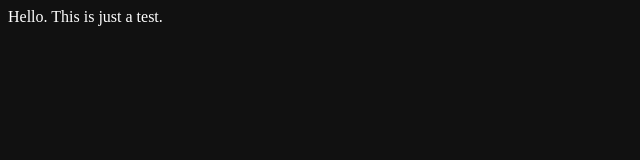
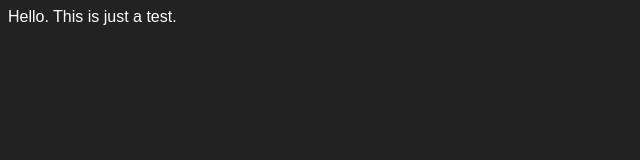
Before and after one commit to MakkusuOtaku/makkusuotaku.github.io, a plain HTML site: page index.html in a window 1280 px wide. Shown: the whole page, without its empty margins (0-640 px from the left). Drawn offline with Linux system fonts and the light colour scheme.

Commit message:
Changed font

```diff
--- a/index.html
+++ b/index.html
@@ -6,6 +6,7 @@
         <link rel="icon" href="icon.png">
         <title>Makkusu Otaku</title>
         <meta name='viewport' content='width=device-width, initial-scale=1'>
+        <link rel="stylesheet" href="https://fonts.googleapis.com/css?family=Comfortaa">
         <link rel='stylesheet' type='text/css' media='screen' href='styles.css'>
     </head>
     <body>
--- a/styles.css
+++ b/styles.css
@@ -1,5 +1,6 @@
 body {
     user-select: none;
-    background: #111;
+    background: #222;
     color: #FFF;
+    font-family: "Sofia", sans-serif;
 }
```
